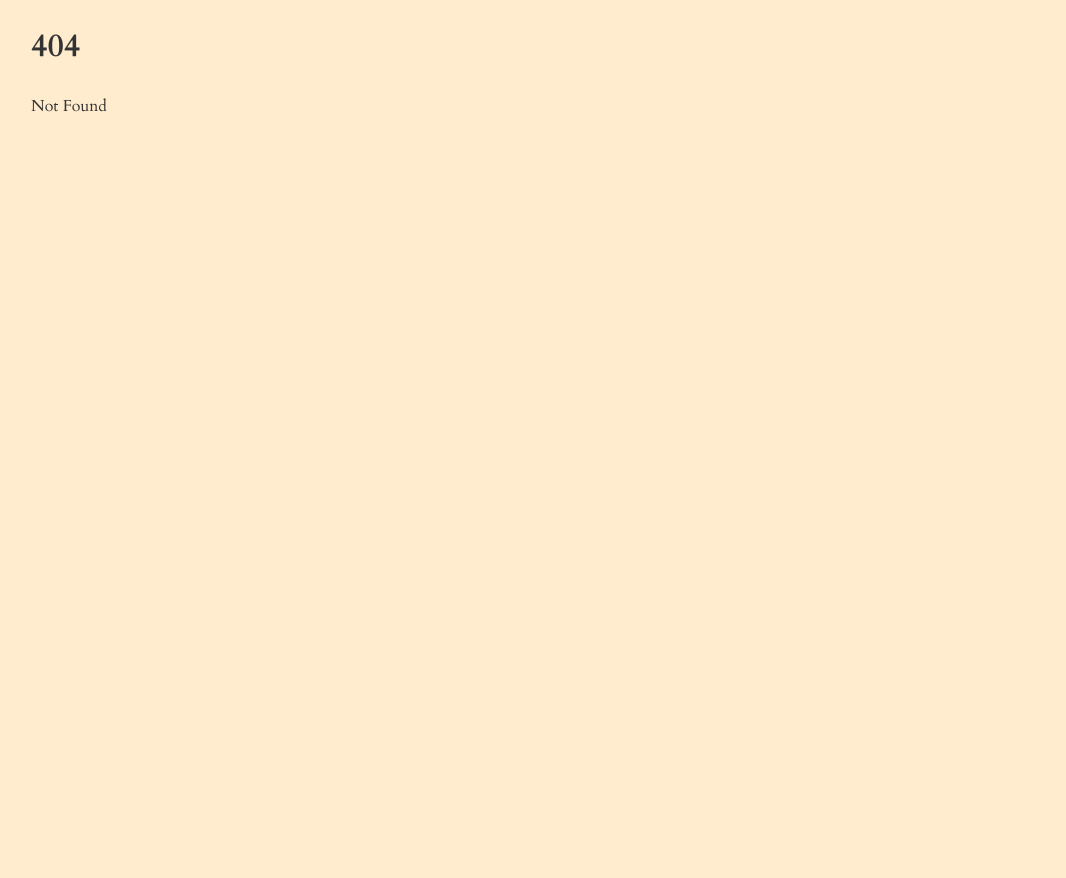
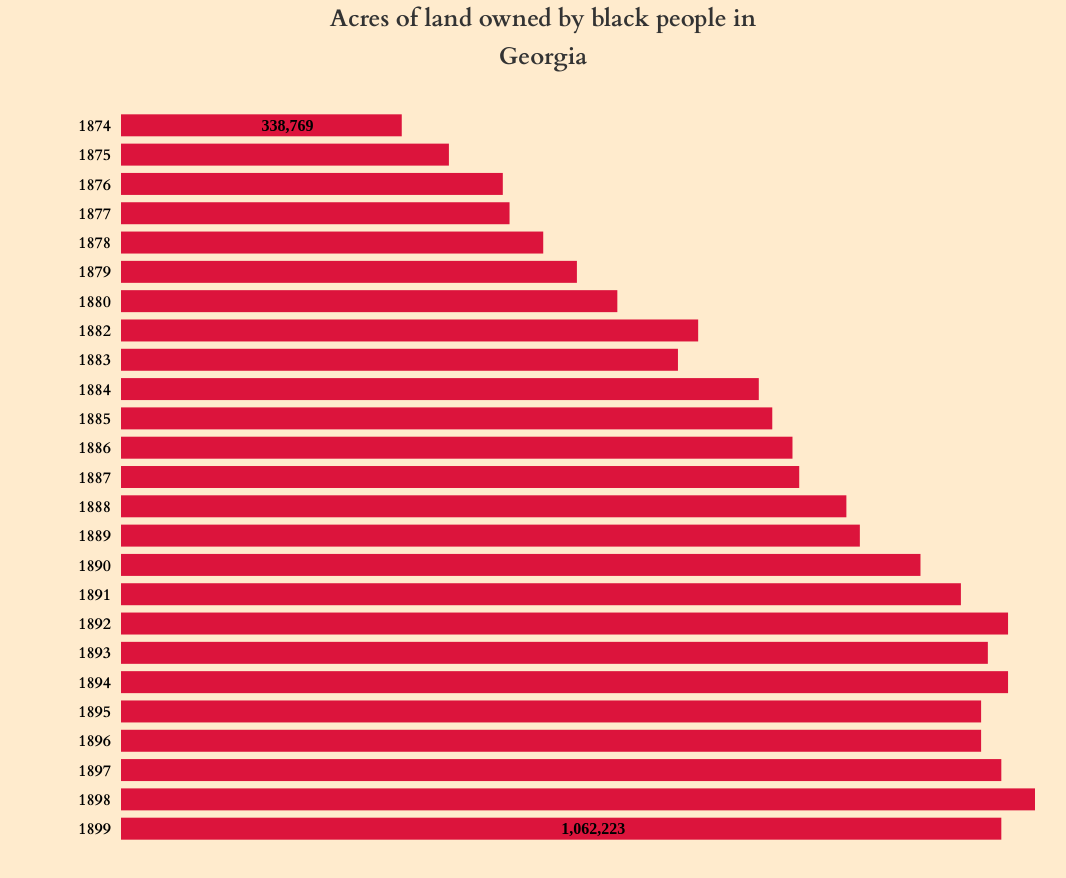
Before and after one commit to akomiqaia/challenge-dubois, a SvelteKit app: page /challange/acres-of-land-owned-by-black-people in a window 1280 px wide. Before the commit this address had no page. Shown: the top 878 px of the page, without its empty margins (97-1163 px from the left). Before the commit the page ends 821 px from the top, so only its background shows below. Built offline with nearby package versions, Linux system fonts and the light colour scheme.

Commit message:
chore: add horizontal bar graph as 3rd challange

```diff
--- a/package.json
+++ b/package.json
@@ -16,11 +16,13 @@
 		"@sveltejs/adapter-netlify": "^3.0.1",
 		"@sveltejs/kit": "^2.0.0",
 		"@sveltejs/vite-plugin-svelte": "^3.0.0",
+    "@types/d3-array": "^3.2.1",
 		"@types/d3-geo": "^3.1.0",
 		"@types/d3-scale": "^4.0.8",
 		"@types/eslint": "8.56.0",
 		"@typescript-eslint/eslint-plugin": "^6.0.0",
 		"@typescript-eslint/parser": "^6.0.0",
+		"d3-array": "^3.2.4",
 		"d3-geo": "^3.1.0",
 		"d3-scale": "^4.0.2",
 		"eslint": "^8.56.0",
--- /dev/null
+++ b/src/data/challenge03/data.json
@@ -0,0 +1,102 @@
+[
+  {
+    "Date": 1874,
+    "Land": 338769
+  },
+  {
+    "Date": 1875,
+    "Land": 395669.9
+  },
+  {
+    "Date": 1876,
+    "Land": 460699.4
+  },
+  {
+    "Date": 1877,
+    "Land": 468828.1
+  },
+  {
+    "Date": 1878,
+    "Land": 509471.6
+  },
+  {
+    "Date": 1879,
+    "Land": 550115.1
+  },
+  {
+    "Date": 1880,
+    "Land": 598887.3
+  },
+  {
+    "Date": 1882,
+    "Land": 696431.7
+  },
+  {
+    "Date": 1883,
+    "Land": 672045.6
+  },
+  {
+    "Date": 1884,
+    "Land": 769589.9
+  },
+  {
+    "Date": 1885,
+    "Land": 785847.3
+  },
+  {
+    "Date": 1886,
+    "Land": 810233.4
+  },
+  {
+    "Date": 1887,
+    "Land": 818362.1
+  },
+  {
+    "Date": 1888,
+    "Land": 875263
+  },
+  {
+    "Date": 1889,
+    "Land": 891520.4
+  },
+  {
+    "Date": 1890,
+    "Land": 964678.6
+  },
+  {
+    "Date": 1891,
+    "Land": 1013450.8
+  },
+  {
+    "Date": 1892,
+    "Land": 1070351.7
+  },
+  {
+    "Date": 1893,
+    "Land": 1045965.6
+  },
+  {
+    "Date": 1894,
+    "Land": 1070351.7
+  },
+  {
+    "Date": 1895,
+    "Land": 1037836.9
+  },
+  {
+    "Date": 1896,
+    "Land": 1037836.9
+  },
+  {
+    "Date": 1897,
+    "Land": 1062223
+  },
+  {
+    "Date": 1898,
+    "Land": 1102866.5
+  },
+  {
+    "Date": 1899,
+    "Land": 1062223
+  }
+]
--- a/src/routes/+page.svelte
+++ b/src/routes/+page.svelte
@@ -8,4 +8,5 @@
 		>
 	</li>
 	<li><a href="/challange/slaves-and-free-black-people">slaves-and-free-black-people</a></li>
+  <li><a href="/challange/acres-of-land-owned-by-black-people">acres-of-land-owned-by-black-people</a></li>
 </div>
--- /dev/null
+++ b/src/routes/challange/acres-of-land-owned-by-black-people/+page.server.ts
@@ -0,0 +1,7 @@
+import data from '../../../data/challenge03/data.json';
+
+export async function load() {
+	return {
+		csvData: data
+	};
+}
--- /dev/null
+++ b/src/routes/challange/acres-of-land-owned-by-black-people/+page.svelte
@@ -0,0 +1,107 @@
+<script lang="ts">
+	import { scaleLinear, scaleBand } from 'd3-scale';
+	export let data;
+	const csvData: {
+		Date: number;
+		Land: number;
+	}[] = data.csvData;
+
+	const sortedData = csvData
+		.sort((a, b) => b.Date - a.Date)
+		.map((d) => {
+			return {
+				Date: d.Date.toString(),
+				Land: d.Land
+			};
+		});
+
+	const margin = { top: 20, right: 20, bottom: 40, left: 90 };
+	let width = 600;
+	let height = 800;
+
+	$: innerWidth = width - margin.left - margin.right;
+	const innerHeight = height - margin.top - margin.bottom;
+
+	$: xDomain = sortedData.map((d) => d.Land);
+	$: yDomain = sortedData.map((d) => d.Date);
+
+	$: xScale = scaleLinear()
+		.domain([0, Math.max.apply(null, xDomain)])
+		.range([0, innerWidth]);
+
+	$: yScale = scaleBand().domain(yDomain).range([innerHeight, 0]).padding(0.25);
+	function formatNumbersWithCommas(x: number) {
+		return x.toString().replace(/\B(?=(\d{3})+(?!\d))/g, ',');
+	}
+	let activeIndex = -1;
+	function handleHover(i: number, event: string) {
+		if (event === 'enter') {
+			activeIndex = i;
+		} else {
+			activeIndex = -1;
+		}
+	}
+</script>
+
+<div class="wrapper">
+	<h2>Acres of land owned by black people in Georgia</h2>
+	<div class="barchart-area" bind:clientWidth={width}>
+		<svg {width} {height}>
+			<g transform="translate({margin.left}, {margin.top})">
+				{#each sortedData as d, i}
+					<text
+						class="cardo-bold"
+						text-anchor="end"
+						x={-10}
+						dy=".35em"
+						y={yScale(d.Date) + yScale.bandwidth() / 2}
+					>
+						{d.Date}
+					</text>
+					<!-- svelte-ignore a11y-no-static-element-interactions -->
+					<rect
+						x={0}
+						y={yScale(d.Date)}
+						width={xScale(d.Land)}
+						height={yScale.bandwidth()}
+						fill="var(--color-crimson)"
+						on:mouseenter={() => handleHover(i, 'enter')}
+						on:mouseleave={() => handleHover(i, 'leave')}
+					/>
+					{#if i === 0 || i === sortedData.length - 1 || i === activeIndex}
+						<text
+							x={xScale(d.Land) / 2}
+							y={yScale(d.Date) + yScale.bandwidth() / 2}
+							dy=".35em"
+							class="bold-number"
+						>
+							{formatNumbersWithCommas(d.Land)}
+						</text>
+					{/if}
+				{/each}
+			</g>
+		</svg>
+	</div>
+</div>
+
+<style>
+	.wrapper {
+		width: 100%;
+	}
+	h2 {
+		text-align: center;
+		max-width: 500px;
+		margin: 0 auto;
+		margin-bottom: 10px;
+	}
+
+	svg {
+		width: 100%;
+		overflow: visible;
+	}
+
+	.bold-number {
+		font-family: 'Public serif', serif;
+		font-weight: 900;
+	}
+</style>
--- a/src/routes/challange/slaves-and-free-black-people/+page.svelte
+++ b/src/routes/challange/slaves-and-free-black-people/+page.svelte
@@ -63,7 +63,7 @@
 		<!-- data -->
 		<g class="red-area" clip-path="url(#clipPathId)">
 			<rect x="0" y="0" stroke="#000000" stroke-miterlimit="10" {width} {height} />
-			<path fill="red" d={redArea} />
+			<path fill="var(--color-crimson)" d={redArea} />
 			<path class="path-line" d={path} />
 		</g>
 
```
Also changed, not shown: 1 other file (tests, documents, lock files or other folders).
